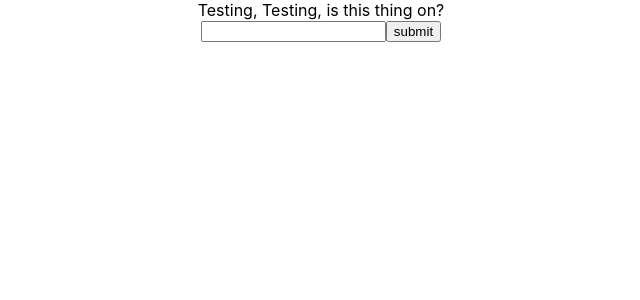
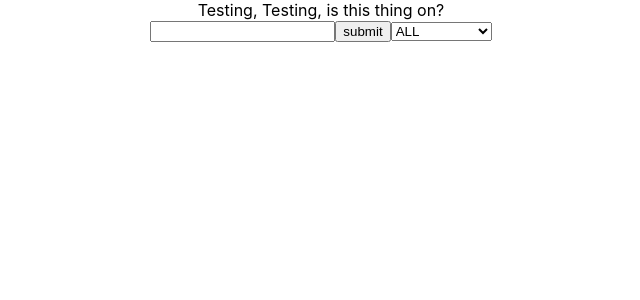
Before and after one commit to Medeirosseth/ReadyCheckGo, a React (Create React App) app in the folder rcg/: page / in a window 1280 px wide. Shown: the top 300 px of the page, without its empty margins (319-959 px from the left). Built offline with nearby package versions, Linux system fonts and the light colour scheme.

Commit message:
update README.md

```diff
--- a/rcg/src/App.js
+++ b/rcg/src/App.js
@@ -7,6 +7,7 @@ import CheckList from './components/CheckList';
 function App() {
   const [inputText, setInputText] = useState('');
   const [items, setItems] = useState([]);
+  const [status, setStatus] = useState('all')
   return (
     <div className="App">
       <header>Testing, Testing, is this thing on?</header>
@@ -15,6 +16,7 @@ function App() {
         setItems={setItems}
         items={items}
         inputText={inputText}
+        setStatus={setStatus}
       />
       <CheckList
         items={items}
--- a/rcg/src/components/CheckList.js
+++ b/rcg/src/components/CheckList.js
@@ -11,7 +11,6 @@ return(
           text={item.text}
           setItems={setItems}
           items={items}
-          item={item}
          />
       ))}
     </ul>
--- a/rcg/src/components/Form.js
+++ b/rcg/src/components/Form.js
@@ -17,10 +17,18 @@ const Form = ({setInputText, setItems, items, inputText}) => {
       }
     ])
   }
+
+  const statusHandler = () => {
+  }
   return(
     <form>
       <input value={inputText} onChange={inputTextHandler} type="text"></input>
       <button onClick={inputSubmitHandler} type="submit">submit</button>
+      <select onChange={statusHandler}>
+        <option value="all">ALL</option>
+        <option value="completed">Completed</option>
+        <option value="uncompleted">Uncompleted</option>
+      </select>
     </form>
   )
 }
--- a/rcg/src/components/Item.js
+++ b/rcg/src/components/Item.js
@@ -19,18 +19,17 @@ const Item = ({text, setItems, items, item}) => {
     }))
   }
 
-  return (
+  return(
     <div className="item">
-      <li className="todo-item">{text}</li>
-      <button>
-        <i onClick={completeHandler} className="fas fa-check">CHECK</i>
+      <li className={`checklist-item ${item.completed ? "completed" : ""}`}>{text}</li>
+      <button onClick={completeHandler} className="complete-btn" >
+        <i className="fas fa-check"></i>
       </button>
-      <button>
-        <i onClick={deleteHandler} className="fas fa-trash">Trash</i>
+      <button onClick={deleteHandler} className="trash-btn">
+        <i className="fas fa-trash"></i>
       </button>
     </div>
-
-  );
+  )
 }
 
 export default Item;
```
Also changed, not shown: 1 other file (tests, documents, lock files or other folders).
